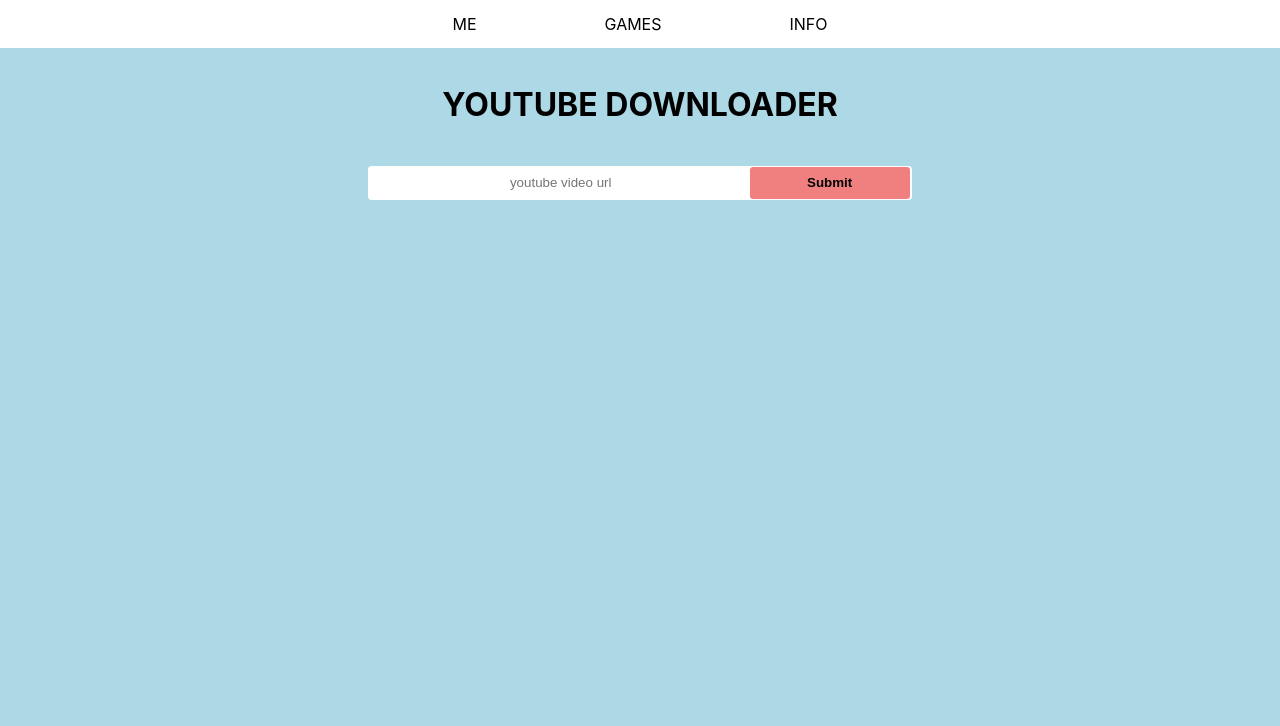
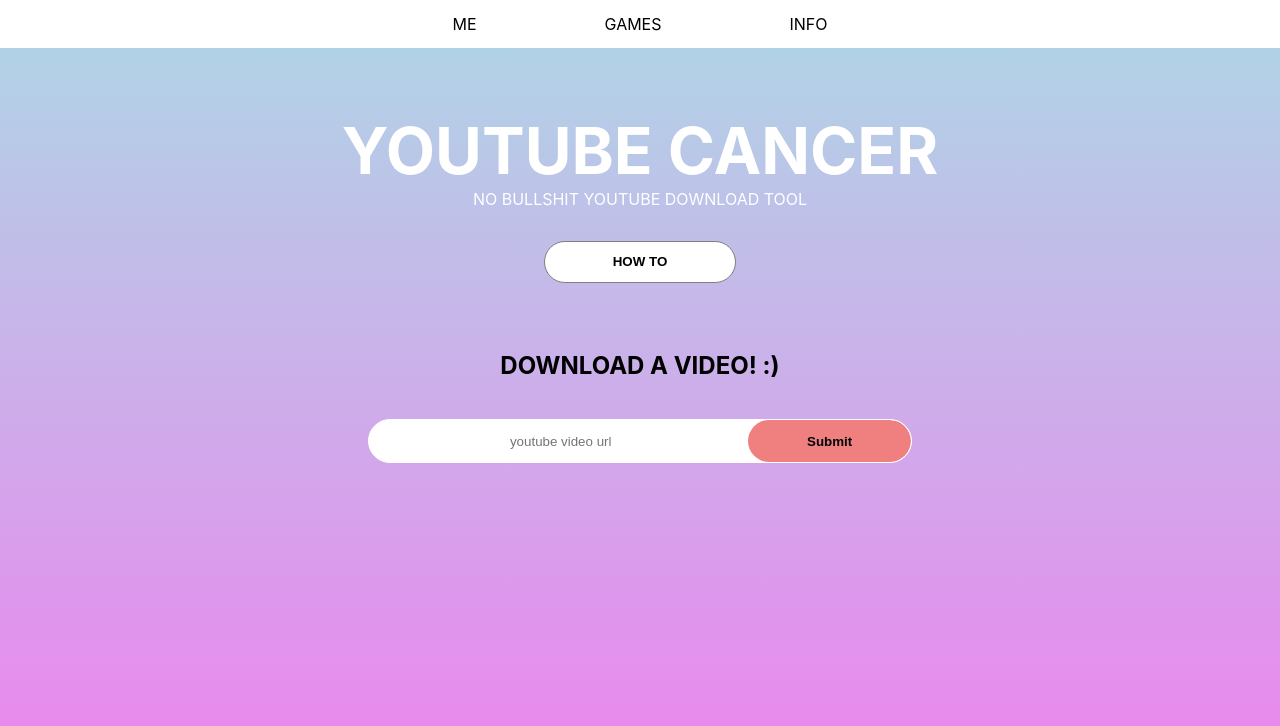
Before and after one commit to kimamov/youtubeDownloader, a React (Create React App) app: page / in a window 1280 px wide. Shown: the top 726 px of the page. Built offline with nearby package versions, Linux system fonts and the light colour scheme.

Commit message:
added banner and changed design

```diff
--- a/src/App.js
+++ b/src/App.js
@@ -3,22 +3,24 @@
 import './Sass/style.css';
 import RouteUndef from './components/RouteUndef.js'
 import Downloader from './components/Downloader.js'
+import WelcomeBanner from './components/WelcomeBanner.js'
 import Navigation from './components/Navigation.js'
 
 
 class App extends Component {
   render() {
     return (
-      <div className="App">
+      <div style={{minHeight: window.innerHeight}} className={'App'}>
         {/* <div></div> */}
         <Navigation></Navigation>
           <main>
             <Switch>
-
               {/* <Route component={RouteUndef}/> */}
             </Switch>
+            <section className={'mainSection'}>
+            <WelcomeBanner></WelcomeBanner>
             <Route path='/' component={Downloader}/>
-
+            </section>
           </main>
       </div>
     );
--- a/src/Sass/style.css
+++ b/src/Sass/style.css
@@ -1,20 +1,95 @@
 .App {
   text-align: center;
+  background-image: -webkit-gradient(linear, left top, left bottom, from(lightblue), to(violet));
+  background-image: linear-gradient(lightblue, violet);
+  background-repeat: no-repeat;
+  background-size: cover;
 }
 
 .App main {
   margin: 0 auto;
   width: 100%;
   /* max-width: $maxWidth; */
-  background-color: lightblue;
+  /* background-color: $bgColor; */
+}
+
+.App main .mainSection {
+  /* background-color: white; */
+}
+
+#dlComponent {
+  text-align: center;
+  max-width: 40rem;
+  margin: 0 auto;
+  padding: 1rem 1rem 2rem 1rem;
+  border-radius: 1rem;
+}
+
+.App-link {
+  color: #61dafb;
+}
+
+#videoSearchForm {
+  padding: 0 0 2rem 0;
+  display: block;
+  width: 100%;
+  max-width: 34rem;
+  margin: 0 auto;
+}
+
+#videoSearchForm div {
+  margin: 0 auto;
+  display: -ms-grid;
+  display: grid;
+  -ms-grid-columns: 70% 30%;
+      grid-template-columns: 70% 30%;
+  border-radius: 3rem;
+  border: 0.1rem solid white;
+  background-color: white;
+  overflow: hidden;
+}
+
+#videoSearchForm input {
+  border: none;
+  text-align: center;
+  width: 100%;
+  margin: 0 auto;
+  background-color: rgba(0, 0, 0, 0);
+}
+
+#videoSearchForm input[type='submit'] {
+  background-color: lightcoral;
+}
+
+.roundedButton {
+  border-radius: 2rem;
+  border: 1px solid grey;
+  margin: 0 auto 0 auto !important;
+  height: 2.6rem;
+  width: 100%;
+  max-width: 12rem;
+  background-color: white;
+  font-weight: bold;
+}
+
+.roundedButton:hover {
+  color: white;
+  background-color: black !important;
 }
 
 @media (min-width: 20px) and (max-width: 480px) {
+  .App #welcomeBanner {
+    display: none !important;
+  }
   .App main {
-    height: 100vh;
+    height: 100%;
     overflow: hidden;
     background-image: -webkit-gradient(linear, left top, left bottom, from(lightblue), to(violet));
     background-image: linear-gradient(lightblue, violet);
+  }
+  .App main .mainSection {
+    height: 100%;
+    background-color: transparent !important;
   }
   .App .downloadContainer {
     height: 100%;
@@ -34,6 +109,7 @@
     border: none;
     background-color: rgba(0, 0, 0, 0);
     display: block;
+    border-radius: 0;
   }
   .App #dlComponent #videoSearchForm input[type='text'] {
     border-radius: 0.2rem;
@@ -74,67 +150,6 @@
     bottom: 1%;
     left: 1%;
   }
-}
-
-#dlComponent {
-  text-align: center;
-  /* background-color: $bgColor; */
-  max-width: 40rem;
-  margin: 0 auto;
-  padding: 1rem 1rem 2rem 1rem;
-  border-radius: 0.6rem;
-}
-
-.App-link {
-  color: #61dafb;
-}
-
-#videoSearchForm {
-  padding: 0 0 2rem 0;
-  display: block;
-  width: 100%;
-  max-width: 34rem;
-  margin: 0 auto;
-}
-
-#videoSearchForm div {
-  margin: 0 auto;
-  display: -ms-grid;
-  display: grid;
-  -ms-grid-columns: 70% 30%;
-      grid-template-columns: 70% 30%;
-  border-radius: 0.2rem;
-  border: 0.1rem solid white;
-  background-color: white;
-  overflow: hidden;
-}
-
-#videoSearchForm input {
-  border: none;
-  text-align: center;
-  width: 100%;
-  margin: 0 auto;
-  background-color: rgba(0, 0, 0, 0);
-}
-
-#videoSearchForm input[type='submit'] {
-  background-color: lightcoral;
-}
-
-.roundedButton {
-  border-radius: 0.2rem;
-  border: none;
-  margin: 0 auto 0 auto !important;
-  height: 2rem;
-  width: 100%;
-  max-width: 10rem;
-  background-color: white;
-  font-weight: bold;
-}
-
-.roundedButton:hover {
-  color: white;
-  background-color: black !important;
 }
 
 /*   .mobileNav{
@@ -334,6 +349,7 @@
 
 .typeSelect .radioButtons input[type="radio"]:checked + label {
   border: 1px solid black;
+  background-color: lightgrey;
 }
 
 .typeSelect select {
@@ -363,7 +379,7 @@
 
 .downloadContainer {
   /* background-color: $bgColor; */
-  height: calc(100vh - 3rem);
+  height: calc(100% - 3rem);
   overflow: auto;
 }
 
@@ -419,4 +435,43 @@
 .downloadListToggle p {
   margin: 0 auto;
 }
+
+.fullSizeBg {
+  background-image: url("../media/world.jpg");
+  background-repeat: no-repeat;
+  background-size: cover;
+  background-position: center;
+}
+
+#welcomeBanner {
+  /* background-color: lightgrey; */
+  padding: 4rem 0 2rem 0;
+  display: -webkit-box;
+  display: -ms-flexbox;
+  display: flex;
+  -webkit-box-align: center;
+      -ms-flex-align: center;
+          align-items: center;
+}
+
+#welcomeBanner div {
+  margin: 0 auto;
+}
+
+#welcomeBanner div h1 {
+  color: white;
+  font-size: 4rem;
+  font-weight: bold;
+  padding: 0;
+  margin: 0;
+}
+
+#welcomeBanner div p {
+  color: white;
+  margin: 0;
+}
+
+#welcomeBanner div button {
+  margin-top: 2rem !important;
+}
 /*# sourceMappingURL=style.css.map */
--- a/src/Sass/style.scss
+++ b/src/Sass/style.scss
@@ -1,29 +1,102 @@
 $mainColor: white;
 $transparant: rgba(0,0,0,0);
 $bgColor: lightblue;
+$mainDark: lightgrey;
 $secondaryLight: rgb(216, 136, 226);
 $maxWidth: 82rem;
 $mobileSpacing: 100%;
 $navHeight: 3rem;
 
 $mainRoundness: 0.2rem;
+
+
+
 .App {
     text-align: center;
-
+    background-image: linear-gradient(lightblue, violet);
+    background-repeat: no-repeat;
+    background-size: cover;
     main{
         margin: 0 auto;
         width: 100%;
         /* max-width: $maxWidth; */
-        background-color: $bgColor;
+        /* background-color: $bgColor; */
+        .mainSection{
+          /* background-color: white; */
+        }
     }
+  }
+
+
+  #dlComponent{
+    text-align: center;
+    max-width: 40rem;
+    margin: 0 auto;
+    padding: 1rem 1rem 2rem 1rem;
+    border-radius: 1rem;
+  }
+
+  .App-link {
+    color: #61dafb;
+  }
+
+  #videoSearchForm{
+    padding: 0 0 2rem 0;
+    display: block;
+    width: $mobileSpacing;
+    max-width: 34rem;
+    margin: 0 auto;
+
+    div{
+        margin: 0 auto;
+        display: grid;
+        grid-template-columns: 70% 30%;
+        border-radius: 3rem;
+        border: 0.1rem solid white;
+        background-color: $mainColor;
+        overflow: hidden;
+    }
+    input{
+        border: none;
+        text-align: center;
+        width: 100%;
+        margin: 0 auto;
+        background-color: $transparant;
+      }
+    input[type='submit']{
+        background-color: lightcoral;
+    }
+  }
+
+  .roundedButton{
+    border-radius: 2rem;
+    border: 1px solid grey;
+    margin: 0 auto 0 auto !important;
+    height: 2.6rem;
+    width: 100%;
+    max-width: 12rem;
+    background-color: white;
+    font-weight: bold;
+  }
+
+  .roundedButton:hover{
+    color: white;
+    background-color: black !important;
   }
 
   @media (min-width: 20px) and (max-width: 480px) {
     .App {
+      #welcomeBanner{
+        display: none !important;
+      }
       main{
-        height: 100vh;
+        height: 100%;
         overflow: hidden;
         background-image: linear-gradient(lightblue,violet);
+        .mainSection{
+          height: 100%;
+          background-color: transparent !important;
+        }
       }
       .downloadContainer{
         height: 100%;
@@ -41,6 +114,7 @@
               border: none;
               background-color: $transparant;
               display: block;
+              border-radius: 0;
           }
           input[type='text']{
               border-radius: $mainRoundness;
@@ -87,62 +161,7 @@
       left: 1%;
     }
     }
-  #dlComponent{
-    text-align: center;
-    /* background-color: $bgColor; */
-    max-width: 40rem;
-    margin: 0 auto;
-    padding: 1rem 1rem 2rem 1rem;
-    border-radius: 0.6rem;
-  }
 
-  .App-link {
-    color: #61dafb;
-  }
-
-  #videoSearchForm{
-    padding: 0 0 2rem 0;
-    display: block;
-    width: $mobileSpacing;
-    max-width: 34rem;
-    margin: 0 auto;
-
-    div{
-        margin: 0 auto;
-        display: grid;
-        grid-template-columns: 70% 30%;
-        border-radius: 0.2rem;
-        border: 0.1rem solid white;
-        background-color: $mainColor;
-        overflow: hidden;
-    }
-    input{
-        border: none;
-        text-align: center;
-        width: 100%;
-        margin: 0 auto;
-        background-color: $transparant;
-      }
-    input[type='submit']{
-        background-color: lightcoral;
-    }
-  }
-
-  .roundedButton{
-    border-radius: 0.2rem;
-    border: none;
-    margin: 0 auto 0 auto !important;
-    height: 2rem;
-    width: 100%;
-    max-width: 10rem;
-    background-color: white;
-    font-weight: bold;
-  }
-
-  .roundedButton:hover{
-    color: white;
-    background-color: black !important;
-  }
 
 
 
@@ -312,6 +331,7 @@
         }
         input[type="radio"]:checked+label{
             border: 1px solid black;
+            background-color: $mainDark;
         }
       }
       select{
@@ -337,7 +357,7 @@
 
   .downloadContainer{
    /* background-color: $bgColor; */
-   height: calc(100vh - 3rem);
+   height: calc(100% - 3rem);
    overflow: auto;
   }
   .downloadList{
@@ -376,3 +396,35 @@
       margin: 0 auto;
     }
   }
+
+  .fullSizeBg{
+    background-image: url("../media/world.jpg");
+    background-repeat: no-repeat;
+    background-size: cover;
+    background-position: center;
+  }
+
+  #welcomeBanner{
+    /* background-color: lightgrey; */
+    padding: 4rem 0 2rem 0;
+    display: flex;
+    align-items: center;
+    div{
+      margin: 0 auto;
+      h1{
+        color: white;
+        font-size: 4rem;
+        font-weight: bold;
+        padding:0;
+        margin:0;
+      }
+      p{
+        color: white;
+        margin: 0;
+      }
+      button{
+        margin-top: 2rem !important;
+      }
+    }
+
+  }
--- a/src/components/Downloader.js
+++ b/src/components/Downloader.js
@@ -19,7 +19,7 @@
       '&options=quality:lowestaudio'
     ];
     this.selectedOptions=''
-    this.modes=['YOUTUBE DOWNLOADER','CLIENT SIDE DOWNLOAD','SERVER SIDE DOWNLOAD','LOW DATA MODE']
+    this.modes=['DOWNLOAD A VIDEO! :)','CLIENT SIDE DOWNLOAD','SERVER SIDE DOWNLOAD','LOW DATA MODE']
     this.state = {
         videoLink: '',
         videoInfo: [],
@@ -114,6 +114,7 @@
           <p>{this.state.videoInfo?this.state.videoInfo.title:''}</p>
           <img alt='' src={this.state.videoInfo.thumbnail}></img>
         </header>
+
         <SearchBar onChange={this.onChange} getVideoInfo={this.getVideoInfo}></SearchBar>
         {this.state.dlSelected&&
         <FormatSelect
@@ -125,7 +126,6 @@
           quickType={this.state.quickType}>
         </FormatSelect>
         }
-        </div>
         {this.state.dlSelected&&
         <Switch>
           <Route exact path='/' render={()=><Link
@@ -142,6 +142,8 @@
           />
         </Switch>
         }
+        </div>
+
         {this.state.dlSelected&&
           <Route path='/downloadlist'
           render={()=><DownloadList videoSelect={this.state.videoInfo}/>}
--- /dev/null
+++ b/src/components/WelcomeBanner.js
@@ -0,0 +1,15 @@
+import React from 'react'
+
+const WelcomeBanner = () => {
+  return (
+    <div id='welcomeBanner' className={'afullSizeBg'}>
+      <div>
+        <h1>YOUTUBE CANCER</h1>
+        <p>NO BULLSHIT YOUTUBE DOWNLOAD TOOL</p>
+        <button className='roundedButton'>HOW TO</button>
+      </div>
+    </div>
+  )
+}
+
+export default WelcomeBanner
```
Also changed, not shown: src/media/world.jpg (added), 1 other file (tests, documents, lock files or other folders).
